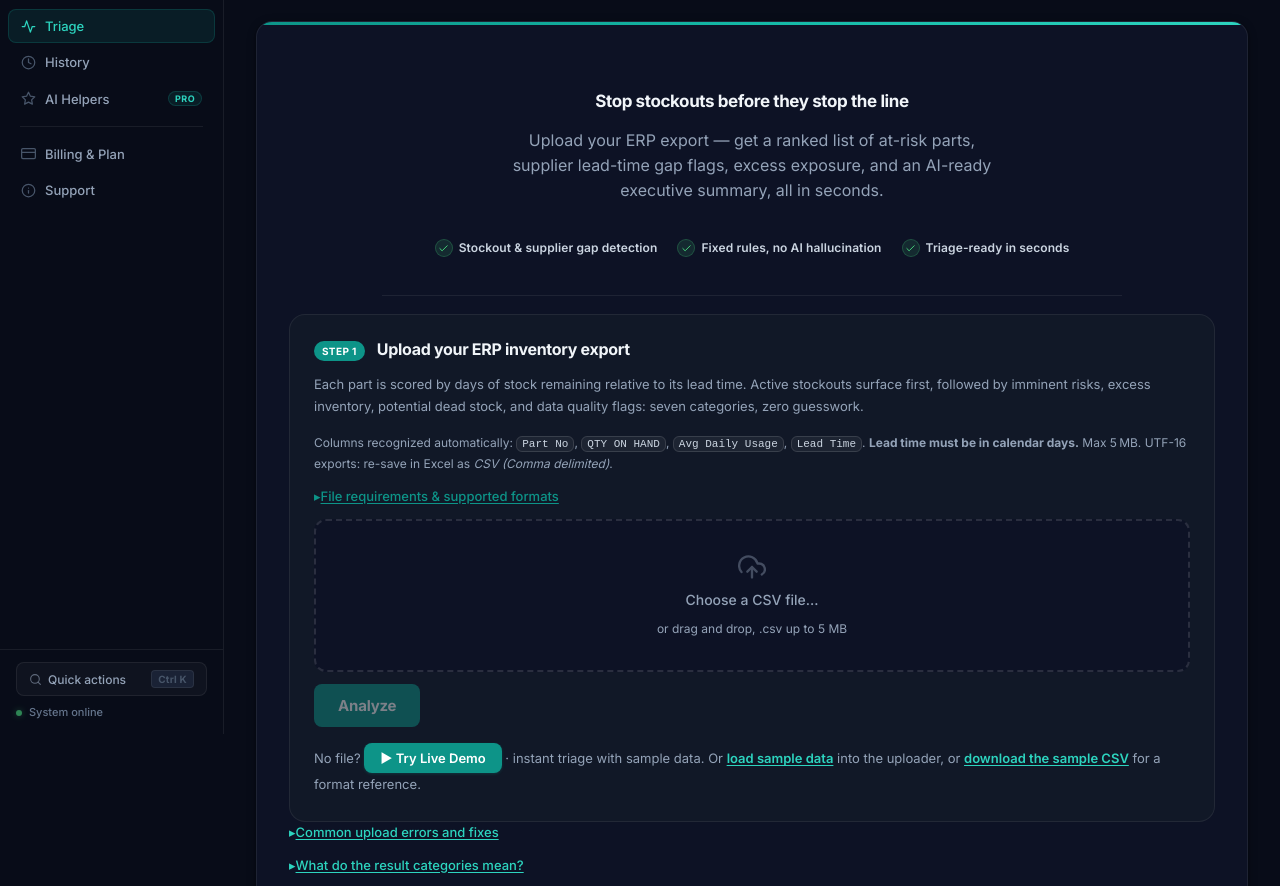
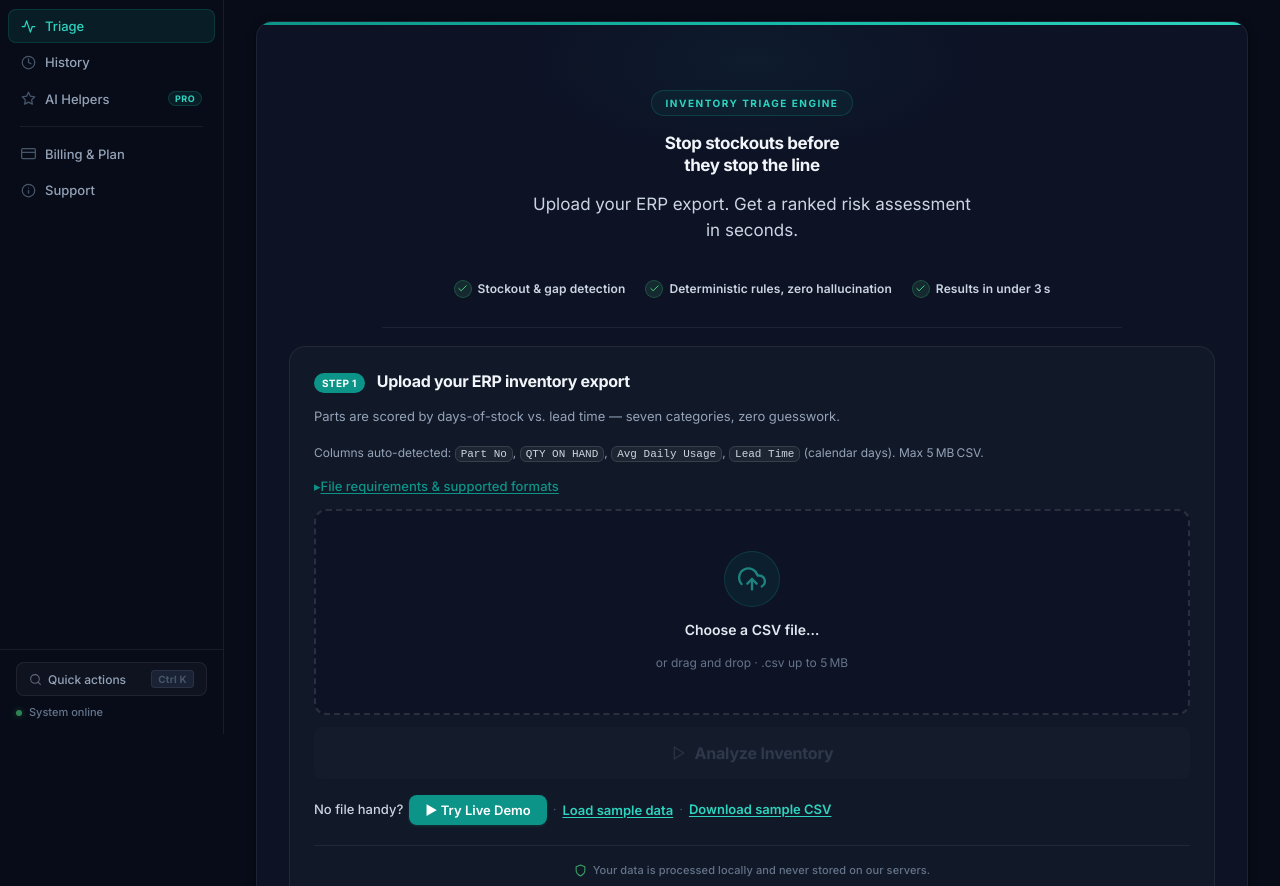
Before and after one commit to ArnoldFryar/inventory-copilot-lite, a website: page public/index.html in a window 1280 px wide. Shown: the part 66-952 px from the top of the page. Drawn offline with Linux system fonts and the light colour scheme; no server answers.

Commit message:
refine: premium UI pass on Inventory Triage screen

```diff
--- a/public/index.html
+++ b/public/index.html
@@ -125,12 +125,13 @@
     <!-- ── Upload form ──────────────────────────────────────────────────── -->
     <section class="upload-section card">
       <div class="hero-headline">
-        <h2 class="hero-title">Stop stockouts before they stop&nbsp;the&nbsp;line</h2>
-        <p class="hero-subtext">Upload your ERP export &mdash; get a ranked list of at-risk parts, supplier lead-time gap flags, excess exposure, and an AI-ready executive summary, all in&nbsp;seconds.</p>
+        <span class="hero-eyebrow">Inventory Triage Engine</span>
+        <h2 class="hero-title">Stop stockouts before<br class="hidden-mobile" /> they stop&nbsp;the&nbsp;line</h2>
+        <p class="hero-subtext">Upload your ERP export. Get a ranked risk assessment in&nbsp;seconds.</p>
         <div class="trust-strip">
-          <span class="trust-item"><span class="trust-icon" aria-hidden="true"><span data-icon="check" data-icon-size="11"></span></span> Stockout &amp; supplier gap detection</span>
-          <span class="trust-item"><span class="trust-icon" aria-hidden="true"><span data-icon="check" data-icon-size="11"></span></span> Fixed rules, no AI hallucination</span>
-          <span class="trust-item"><span class="trust-icon" aria-hidden="true"><span data-icon="check" data-icon-size="11"></span></span> Triage-ready in seconds</span>
+          <span class="trust-item"><span class="trust-icon" aria-hidden="true"><span data-icon="check" data-icon-size="11"></span></span> Stockout &amp; gap detection</span>
+          <span class="trust-item"><span class="trust-icon" aria-hidden="true"><span data-icon="check" data-icon-size="11"></span></span> Deterministic rules, zero hallucination</span>
+          <span class="trust-item"><span class="trust-icon" aria-hidden="true"><span data-icon="check" data-icon-size="11"></span></span> Results in under 3&thinsp;s</span>
         </div>
       </div>
 
@@ -140,21 +141,18 @@
           <h2>Upload your ERP inventory export</h2>
         </div>
       <p class="context-block">
-        Each part is scored by days of stock remaining relative to its lead time.
-        Active stockouts surface first, followed by imminent risks, excess inventory,
-        potential dead stock, and data quality flags: seven categories, zero&nbsp;guesswork.
+        Parts are scored by days-of-stock vs. lead time &mdash; seven categories, zero&nbsp;guesswork.
       </p>
       <p class="hint">
-        Columns recognized automatically: <code>Part No</code>, <code>QTY ON HAND</code>,
-        <code>Avg Daily Usage</code>, <code>Lead Time</code>.
-        <strong>Lead time must be in calendar days.</strong>
-        Max 5&thinsp;MB. UTF-16 exports: re-save in Excel as <em>CSV (Comma delimited)</em>.
+        Columns auto-detected: <code>Part No</code>, <code>QTY ON HAND</code>,
+        <code>Avg Daily Usage</code>, <code>Lead Time</code> (calendar days).
+        Max 5&thinsp;MB&thinsp;CSV.
       </p>
 
       <details class="file-requirements">
         <summary>File requirements &amp; supported formats</summary>
         <div class="file-req-body">
-          <p><strong>Required columns</strong>: common ERP names are recognized automatically:</p>
+          <p><strong>Required columns</strong> &mdash; common ERP names recognized automatically:</p>
           <ul>
             <li><strong>Part Number</strong>: Part No, Item, SKU, Material, Component</li>
             <li><strong>Quantity on Hand</strong>: QTY ON HAND, Stock, Balance, Unrestricted</li>
@@ -173,25 +171,30 @@
 
       <form id="uploadForm" enctype="multipart/form-data">
         <label class="file-label" for="csvfile">
-          <span data-icon="upload" data-icon-size="28" data-icon-class="file-label-icon" aria-hidden="true"></span>
-          <span id="fileLabel">Choose a CSV file&hellip;</span>
-          <span class="file-label-hint">or drag and drop, .csv up to 5 MB</span>
+          <div class="file-label-ring" aria-hidden="true">
+            <span data-icon="upload" data-icon-size="28" data-icon-class="file-label-icon" aria-hidden="true"></span>
+          </div>
+          <span id="fileLabel" class="file-label-text">Choose a CSV file&hellip;</span>
+          <span class="file-label-hint">or drag and drop &middot; .csv up to 5&thinsp;MB</span>
           <input type="file" id="csvfile" name="csvfile" accept=".csv" />
         </label>
-        <button type="submit" id="submitBtn" disabled>
-          <span id="submitLabel">Analyze</span>
+        <button type="submit" id="submitBtn" class="analyze-cta" disabled>
+          <span data-icon="play" data-icon-size="16" data-icon-class="analyze-cta-icon" aria-hidden="true"></span>
+          <span id="submitLabel">Analyze Inventory</span>
         </button>
       </form>
-      <p class="demo-hint">
-        No file?
+      <div class="demo-hint">
+        <span class="demo-hint-label">No file handy?</span>
         <button id="liveDemoBtn" class="demo-btn" type="button">&#9654; Try Live Demo</button>
-        · instant triage with sample data.
-        Or
-        <button id="loadSampleBtn" class="link-btn" type="button">load sample data</button>
-        into the uploader, or
-        <a href="/sample-data" id="sampleDownloadLink" class="link-btn" download="sample_inventory.csv">download the sample CSV</a>
-        for a format reference.
-      </p>
+        <span class="demo-hint-sep">&middot;</span>
+        <button id="loadSampleBtn" class="link-btn" type="button">Load sample data</button>
+        <span class="demo-hint-sep">&middot;</span>
+        <a href="/sample-data" id="sampleDownloadLink" class="link-btn" download="sample_inventory.csv">Download sample CSV</a>
+      </div>
+      <div class="upload-proof-line" aria-hidden="true">
+        <span data-icon="shield" data-icon-size="13" data-icon-class="upload-proof-icon"></span>
+        Your data is processed locally and never stored on our servers.
+      </div>
       </div><!-- /.upload-engine-wrapper -->
 
       <details class="faq-block">
--- a/public/js/Icon.js
+++ b/public/js/Icon.js
@@ -195,7 +195,14 @@
 
     'trending-down':
       '<polyline points="23 18 13.5 8.5 8.5 13.5 1 6"/>' +
-      '<polyline points="17 18 23 18 23 12"/>',  };
+      '<polyline points="17 18 23 18 23 12"/>',
+
+    play:
+      '<polygon points="5 3 19 12 5 21 5 3"/>',
+
+    shield:
+      '<path d="M12 22s8-4 8-10V5l-8-3-8 3v7c0 6 8 10 8 10z"/>',
+  };
 
   // ── Brand asset paths (served from /assets/) ─────────────────────────────
   var BRAND_PATHS = {
--- a/public/js/stateStore.js
+++ b/public/js/stateStore.js
@@ -393,10 +393,11 @@
     App.dom.submitBtn.disabled = isLoading;
     if (isLoading) {
       App.dom.submitBtn.classList.add('is-loading');
+      App.dom.submitBtn.classList.remove('is-ready');
       App.dom.submitLabel.textContent = 'Analyzing\u2026';
     } else {
       App.dom.submitBtn.classList.remove('is-loading');
-      App.dom.submitLabel.textContent = 'Analyze';
+      App.dom.submitLabel.textContent = 'Analyze Inventory';
     }
   };
 })();
--- a/public/js/uploadController.js
+++ b/public/js/uploadController.js
@@ -13,9 +13,11 @@
     if (file) {
       dom.fileLabel.textContent = file.name;
       dom.submitBtn.disabled = false;
+      dom.submitBtn.classList.add('is-ready');
     } else {
       dom.fileLabel.textContent = 'Choose a CSV file\u2026';
       dom.submitBtn.disabled = true;
+      dom.submitBtn.classList.remove('is-ready');
     }
     App.hideError();
     App.hideResults();
--- a/public/styles/upload.css
+++ b/public/styles/upload.css
@@ -18,6 +18,19 @@
   border-radius: var(--radius-lg) var(--radius-lg) 0 0;
 }
 
+/* Subtle ambient glow behind the upload section */
+.upload-section::after {
+  content: '';
+  position: absolute;
+  top: -60px; left: 50%; transform: translateX(-50%);
+  width: 480px; height: 200px;
+  background: radial-gradient(ellipse, rgba(20,184,166,0.06) 0%, transparent 70%);
+  pointer-events: none;
+  z-index: 0;
+}
+
+.upload-section > * { position: relative; z-index: 1; }
+
 /* ========================================================= */
 /*  Hero headline — outcome-driven, premium hierarchy        */
 /* ========================================================= */
@@ -28,22 +41,38 @@
   margin: 0 auto;
 }
 
+.hero-eyebrow {
+  display: inline-block;
+  font-size: 10px;
+  font-weight: 700;
+  text-transform: uppercase;
+  letter-spacing: 1.5px;
+  color: var(--brand-400);
+  margin-bottom: var(--space-4);
+  padding: 4px 14px;
+  border: 1px solid rgba(20,184,166,0.20);
+  border-radius: var(--radius-pill);
+  background: rgba(20,184,166,0.06);
+}
+
 .hero-title {
-  font-size: 36px;
+  font-size: 38px;
   font-weight: 800;
   color: var(--color-heading);
   margin: 0 0 var(--space-4);
-  letter-spacing: -0.5px;
-  line-height: 1.15;
+  letter-spacing: -0.6px;
+  line-height: 1.12;
 }
 
+.hero-title br.hidden-mobile { display: block; }
+
 .hero-subtext {
-  font-size: 16px;
-  color: var(--ink-400);
+  font-size: 17px;
+  color: var(--ink-300);
   margin: 0 0 var(--space-5);
   font-weight: 400;
-  line-height: 1.55;
-  max-width: 480px;
+  line-height: 1.5;
+  max-width: 440px;
   margin-left: auto;
   margin-right: auto;
 }
@@ -92,7 +121,7 @@
   border: 1px solid var(--border);
   border-radius: var(--radius-lg);
   padding: var(--space-6);
-  margin-top: var(--space-8);
+  margin-top: var(--space-6);
   position: relative;
 }
 
@@ -173,8 +202,8 @@
   flex-direction: column;
   align-items: center;
   justify-content: center;
-  gap: var(--space-2);
-  padding: var(--space-8) var(--space-6);
+  gap: var(--space-3);
+  padding: var(--space-10) var(--space-6);
   border: 2px dashed var(--border-2);
   border-radius: var(--radius-md);
   cursor: pointer;
@@ -197,23 +226,50 @@
   box-shadow: 0 0 0 4px rgba(20,184,166,0.06);
 }
 
+/* Icon container ring in dropzone */
+.file-label-ring {
+  width: 56px;
+  height: 56px;
+  border-radius: 50%;
+  background: rgba(20,184,166,0.08);
+  border: 1px solid rgba(20,184,166,0.18);
+  display: flex;
+  align-items: center;
+  justify-content: center;
+  transition:
+    background var(--dur-slow) var(--ease-out),
+    border-color var(--dur-slow) var(--ease-out),
+    transform var(--dur-slow) var(--ease-out);
+}
+
+.file-label:hover .file-label-ring {
+  background: rgba(20,184,166,0.14);
+  border-color: rgba(20,184,166,0.32);
+  transform: translateY(-2px);
+}
+
 .file-label-icon {
   width: 28px;
   height: 28px;
-  opacity: 0.4;
+  opacity: 0.55;
+  color: var(--brand-400);
   transition:
-    opacity var(--dur-slow) var(--ease-out),
-    transform var(--dur-slow) var(--ease-out);
+    opacity var(--dur-slow) var(--ease-out);
 }
 
 .file-label:hover .file-label-icon {
-  opacity: 0.8;
-  transform: translateY(-2px);
+  opacity: 0.9;
+}
+
+.file-label-text {
+  font-size: 14px;
+  font-weight: 600;
+  color: var(--ink-200);
 }
 
 .file-label-hint {
   font-size: 12px;
-  color: var(--ink-400);
+  color: var(--ink-500);
   font-weight: 400;
 }
 
@@ -221,43 +277,91 @@
   display: none;
 }
 
-/* -- Analyze button -- prominent CTA */
-button[type="submit"] {
-  padding: var(--space-3) var(--space-6);
-  background: var(--brand-600);
+/* -- Analyze button -- premium full-width CTA */
+.analyze-cta {
+  display: flex;
+  align-items: center;
+  justify-content: center;
+  gap: 8px;
+  width: 100%;
+  padding: var(--space-4) var(--space-6);
+  background: linear-gradient(135deg, var(--brand-600) 0%, var(--brand-700) 100%);
   color: #fff;
   border: none;
   border-radius: var(--radius-sm);
-  font-size: 15px;
+  font-size: 16px;
   font-family: var(--font-sans);
   font-weight: 700;
   cursor: pointer;
   transition:
     background var(--dur) var(--ease),
     box-shadow var(--dur) var(--ease),
-    transform var(--dur-fast) var(--ease-out);
+    transform var(--dur-fast) var(--ease-out),
+    opacity var(--dur) var(--ease);
   letter-spacing: -0.2px;
-  align-self: flex-start;
-  box-shadow: 0 1px 3px rgba(20,184,166,0.25);
+  box-shadow:
+    0 1px 3px rgba(20,184,166,0.25),
+    inset 0 1px 0 rgba(255,255,255,0.10);
 }
 
-button[type="submit"]:hover {
-  background: var(--brand-700);
-  box-shadow: 0 4px 14px rgba(20,184,166,0.22);
+.analyze-cta-icon {
+  width: 16px;
+  height: 16px;
+  opacity: 0.8;
+}
+
+.analyze-cta:hover:not(:disabled) {
+  background: linear-gradient(135deg, var(--brand-700) 0%, var(--brand-800) 100%);
+  box-shadow:
+    0 4px 20px rgba(20,184,166,0.28),
+    inset 0 1px 0 rgba(255,255,255,0.10);
   transform: translateY(-1px);
 }
 
-button[type="submit"]:active {
-  transform: translateY(0.5px) scale(0.985);
+.analyze-cta:active:not(:disabled) {
+  transform: translateY(0.5px) scale(0.995);
   box-shadow: 0 1px 2px rgba(20,184,166,0.12);
   transition-duration: var(--dur-fast);
 }
 
-button[type="submit"]:disabled {
-  opacity: 0.45;
+/* Disabled: waiting for file */
+.analyze-cta:disabled {
+  opacity: 0.35;
   cursor: not-allowed;
   transform: none;
   box-shadow: none;
+  background: var(--surface-3);
+  color: var(--ink-500);
+}
+
+/* Ready: file selected, pulse glow */
+.analyze-cta.is-ready {
+  animation: cta-pulse 2.5s ease-in-out infinite;
+}
+
+@keyframes cta-pulse {
+  0%, 100% { box-shadow: 0 1px 3px rgba(20,184,166,0.25), inset 0 1px 0 rgba(255,255,255,0.10); }
+  50%      { box-shadow: 0 2px 16px rgba(20,184,166,0.35), inset 0 1px 0 rgba(255,255,255,0.10); }
+}
+
+/* Loading: spinner */
+.analyze-cta.is-loading {
+  position: relative;
+  pointer-events: none;
+  background: linear-gradient(135deg, var(--brand-600) 0%, var(--brand-700) 100%);
+  opacity: 0.85;
+}
+
+.analyze-cta.is-loading .analyze-cta-icon { display: none; }
+
+.analyze-cta.is-loading::after {
+  content: '';
+  width: 18px; height: 18px;
+  border: 2px solid rgba(255,255,255,0.3);
+  border-top-color: #fff;
+  border-radius: 50%;
+  animation: spin 0.8s linear infinite;
+  flex-shrink: 0;
 }
 
 /* ========================================================= */
@@ -346,10 +450,48 @@ button[type="submit"]:disabled {
 }
 
 .demo-hint {
+  display: flex;
+  align-items: center;
+  flex-wrap: wrap;
+  gap: 6px;
   margin-top: var(--space-4);
   font-size: 13px;
   color: var(--ink-400);
   line-height: 1.8;
+}
+
+.demo-hint-label {
+  font-weight: 500;
+  color: var(--ink-300);
+}
+
+.demo-hint-sep {
+  color: var(--ink-600);
+}
+
+/* ========================================================= */
+/*  Upload proof/trust line                                  */
+/* ========================================================= */
+.upload-proof-line {
+  display: flex;
+  align-items: center;
+  justify-content: center;
+  gap: 6px;
+  margin-top: var(--space-5);
+  padding-top: var(--space-4);
+  border-top: 1px solid var(--border);
+  font-size: 11px;
+  font-weight: 500;
+  color: var(--ink-500);
+  letter-spacing: 0.1px;
+}
+
+.upload-proof-icon {
+  width: 13px;
+  height: 13px;
+  color: var(--green-400);
+  opacity: 0.7;
+  flex-shrink: 0;
 }
 
 /* ========================================================= */
@@ -419,26 +561,8 @@ details[open].faq-block > summary::before { content: '\25be  '; }
 .faq-a { margin: 0; color: var(--color-body); }
 
 /* ========================================================= */
-/*  Loading spinner on submit                                */
+/*  Spin keyframe (used by analyze CTA loading state)        */
 /* ========================================================= */
-#submitBtn.is-loading {
-  position: relative;
-  color: transparent;
-  pointer-events: none;
-}
-
-#submitBtn.is-loading::after {
-  content: '';
-  position: absolute;
-  top: 50%; left: 50%;
-  width: 16px; height: 16px;
-  margin: -8px 0 0 -8px;
-  border: 2px solid rgba(255,255,255,0.4);
-  border-top-color: #fff;
-  border-radius: 50%;
-  animation: spin 0.8s linear infinite;
-}
-
 @keyframes spin { to { transform: rotate(360deg); } }
 
 /* ========================================================= */
@@ -468,10 +592,13 @@ details[open].faq-block > summary::before { content: '\25be  '; }
 @media (max-width: 640px) {
   .hero-headline { padding: var(--space-8) 0 var(--space-5); }
   .hero-title { font-size: 26px; letter-spacing: -0.3px; }
+  .hero-title br.hidden-mobile { display: none; }
   .hero-subtext { font-size: 14px; }
   .file-label { padding: var(--space-6) var(--space-4); }
+  .file-label-ring { width: 44px; height: 44px; }
   .trust-strip { flex-wrap: wrap; gap: var(--space-3); justify-content: center; }
   .upload-engine-wrapper { padding: var(--space-4); border-radius: var(--radius-md); }
+  .upload-proof-line { font-size: 10px; }
 }
 
 @media (max-width: 480px) {
```
